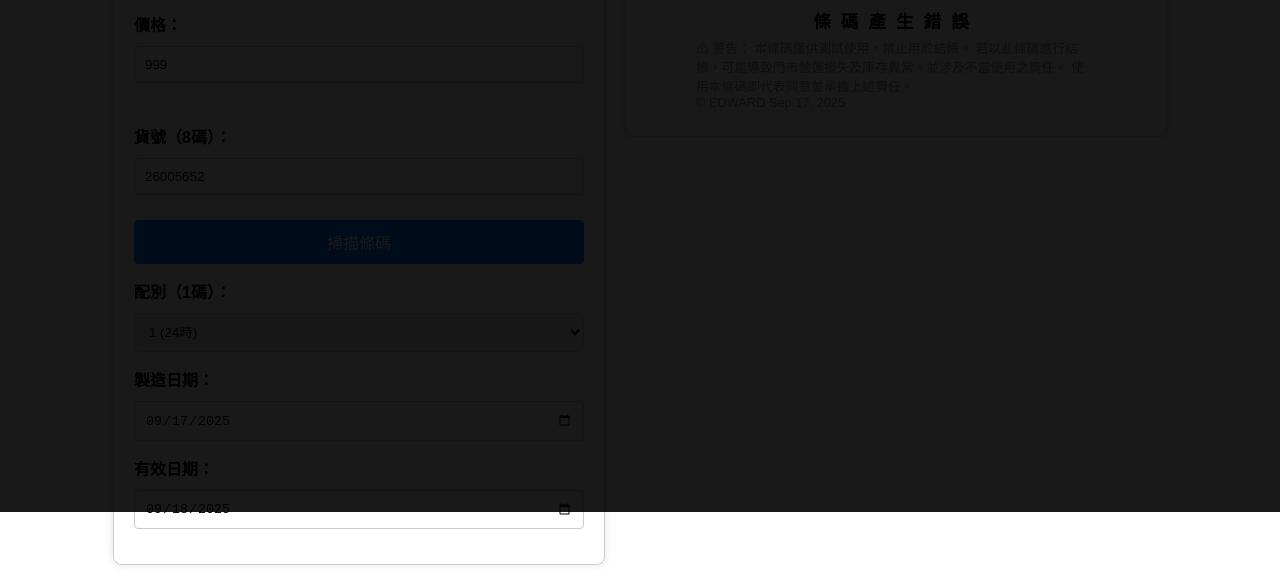
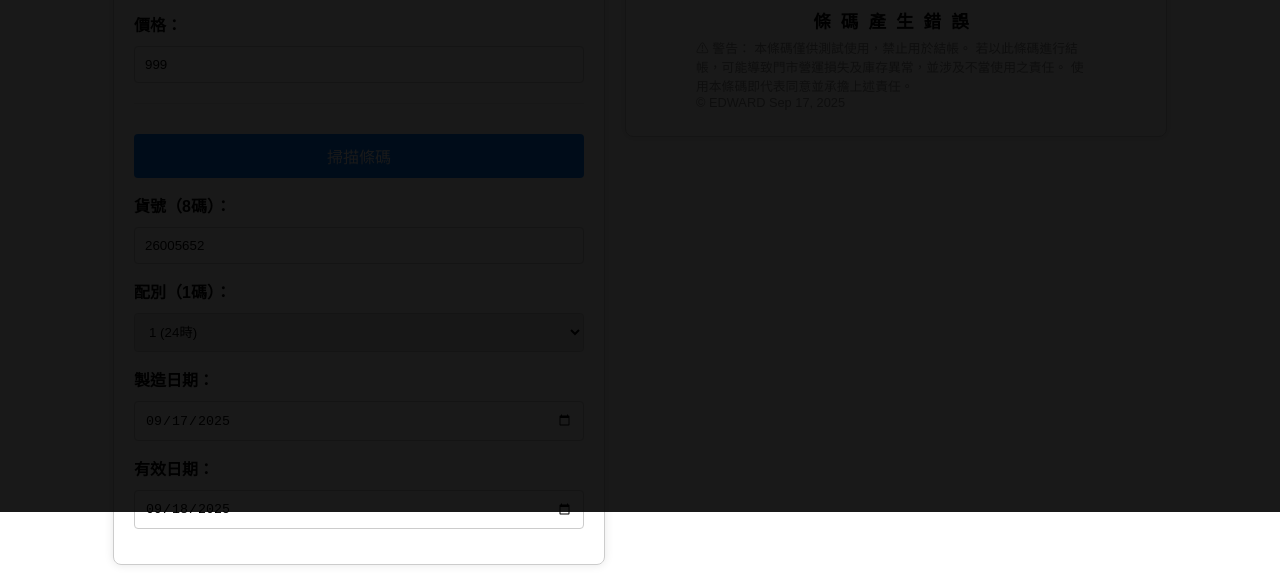
Before and after one commit to wu8705152/Projects, a plain HTML site: page index.html in a window 1280 px wide. Both pictures are taken after a click on the button "掃描條碼". Shown: the part 288-873 px from the top of the page. Drawn offline with Linux system fonts and the light colour scheme; a script that the page names is missing.

Commit message:
Update index.html

```diff
--- a/index.html
+++ b/index.html
@@ -210,12 +210,14 @@
 }
 #interactive.viewport {
     position: relative;
-            width: 80%;
-            height: 80%;
+    /* 移除 margin-top，讓其自然靠上 */
+    width: 100%;
+    height: 60%;
 }
 canvas.drawing, video.drawing {
     position: absolute;
     top: 0;
+    bottom: 50px;
     left: 0;
     width: 100%;
     height: 100%;
@@ -427,10 +429,6 @@
         <input type="number" id="price" oninput="updateLabel()" placeholder="請輸入價格 (元)" value="999">
     </div>
     <hr>
-    <div class="input-group">
-        <label for="itemNumber">貨號（8碼）：</label>
-        <input type="text" id="itemNumber" maxlength="8" oninput="updateLabel()" placeholder="請輸入8碼貨號" value="26005652">
-    </div>
     <div class="input-group" id="cameraSelectGroup" style="display:none;">
         <label for="cameraSelect">選擇鏡頭：</label>
         <select id="cameraSelect"></select>
@@ -438,6 +436,11 @@
     <div class="input-group">
         <button onclick="startScanner()">掃描條碼</button>
     </div>
+    <div class="input-group">
+        <label for="itemNumber">貨號（8碼）：</label>
+        <input type="text" id="itemNumber" maxlength="8" oninput="updateLabel()" placeholder="請輸入8碼貨號" value="26005652">
+    </div>
+
     <div class="input-group">
         <label for="batchCode">配別（1碼）：</label>
         <select id="batchCode" onchange="updateLabel()">
@@ -610,6 +613,7 @@
     const cameraSelect = document.getElementById('cameraSelect');
 
     function startScanner() {
+        document.body.style.overflow = 'hidden'; // 禁止頁面滑動
         const selectedCamera = cameraSelect.value;
         scannerContainer.style.display = 'flex';
 
@@ -663,6 +667,7 @@
 
     function stopScanner() {
         if (scannerRunning) {
+            document.body.style.overflow = 'auto'; // 禁止頁面滑動
             Quagga.stop();
             scannerContainer.style.display = 'none';
             scannerRunning = false;
```
Lines whose indentation alone changed are shown as unchanged.
